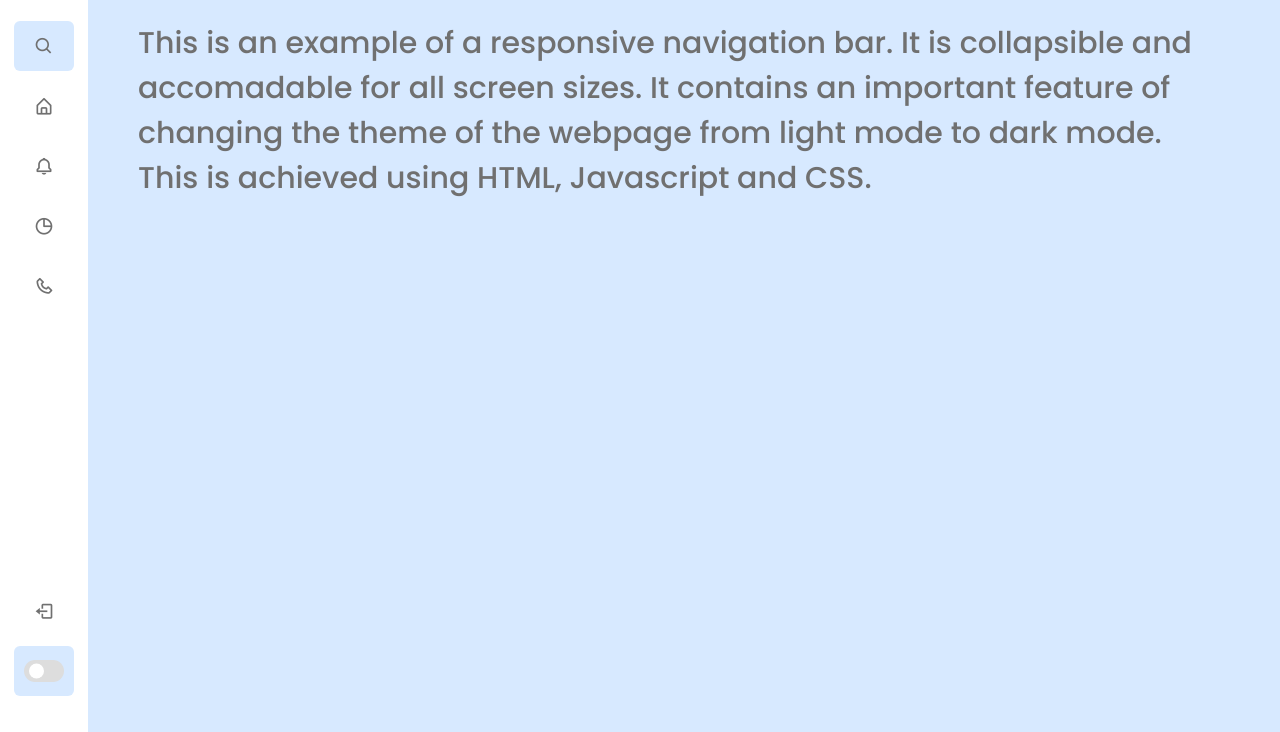
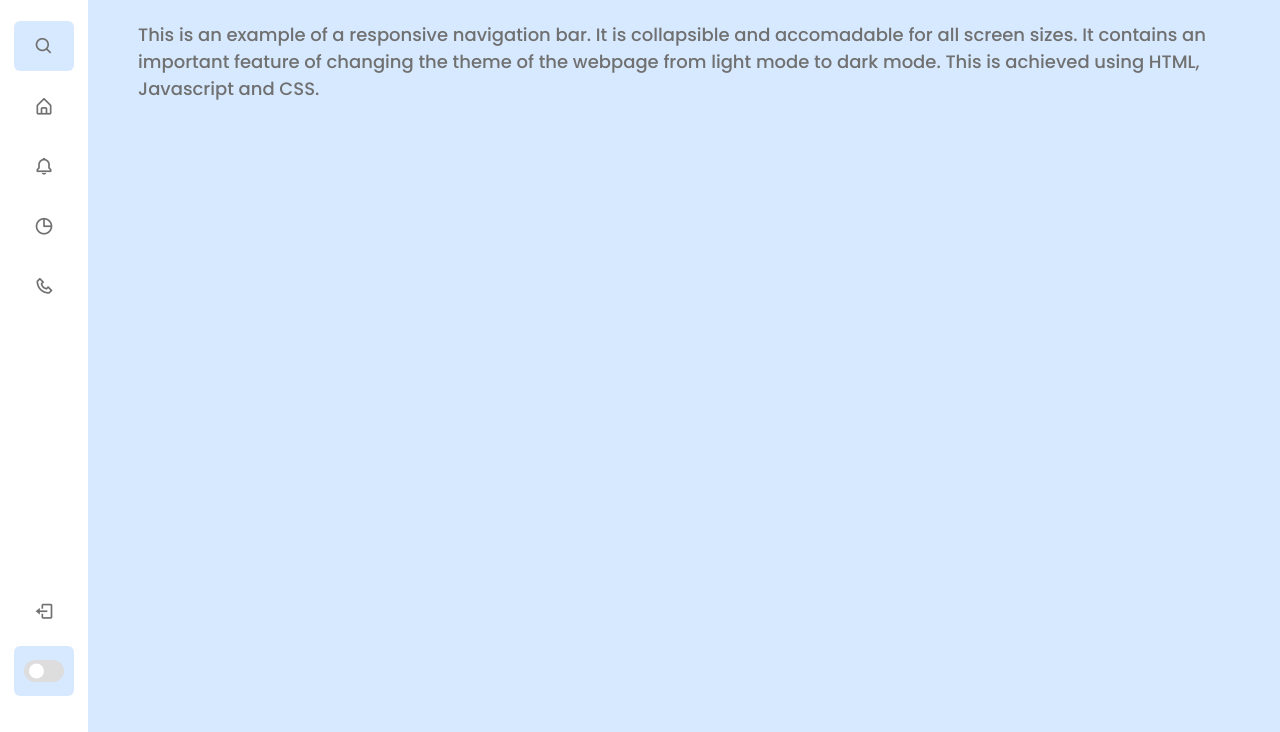
Before and after one commit to vaidehi29/PRODIGY_WD_01, a plain HTML site: page index.html in a window 1280 px wide. Shown: the part 68-800 px from the top of the page. Drawn offline with nearby package versions, Linux system fonts and the light colour scheme.

Commit message:
Update index.html

```diff
--- a/index.html
+++ b/index.html
@@ -112,7 +112,7 @@
   <section class="home">
     <div class="text"><h3>Navigation Bar</h3></div>
     <div class="text">
-      <p>This is an example of a responsive navigation bar.
+      <p style="font-size: 60%;">This is an example of a responsive navigation bar.
         It is collapsible and accomadable for all screen sizes.
         It contains an important feature of changing the theme of the webpage from light mode to dark mode.
         This is achieved using HTML, Javascript and CSS.
```
